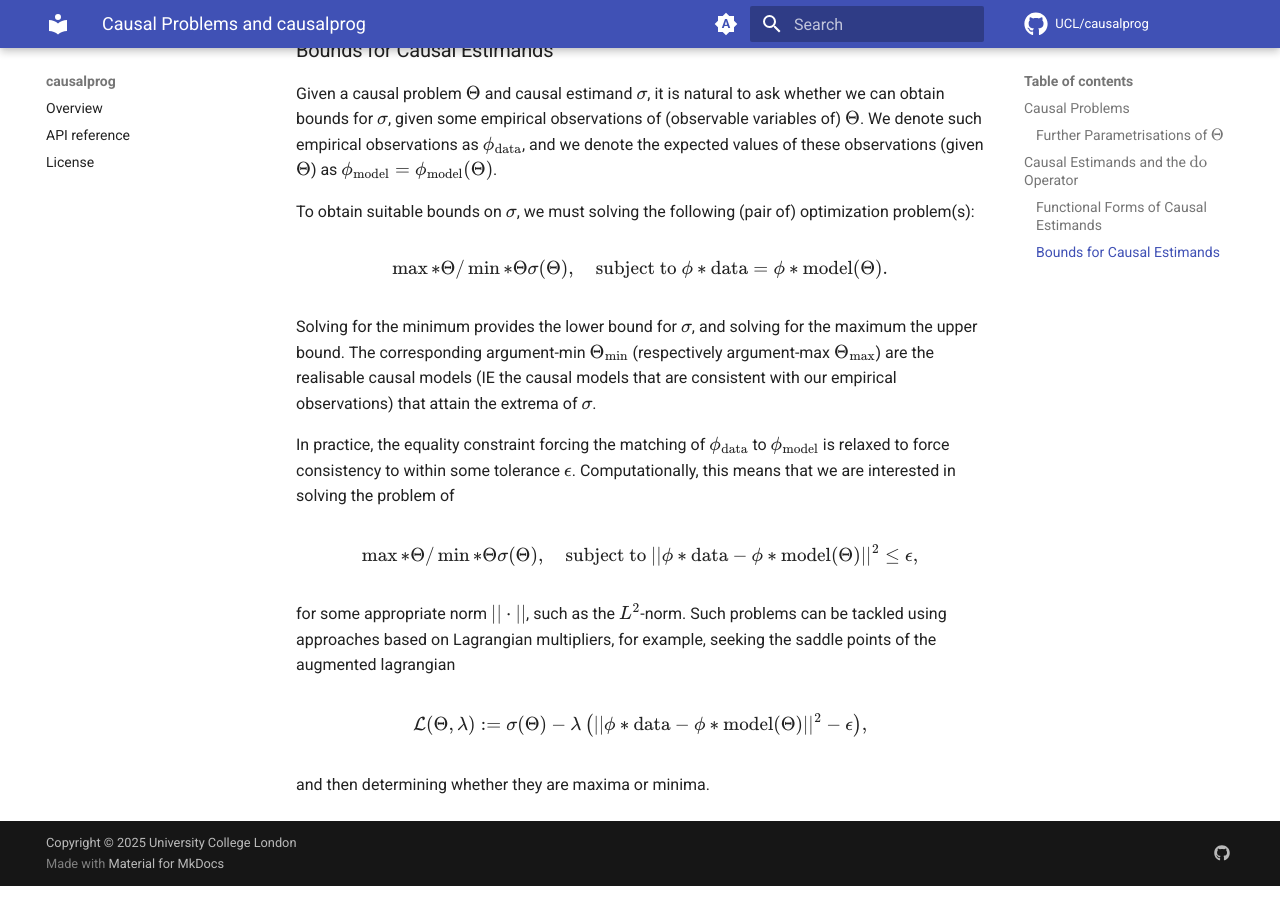
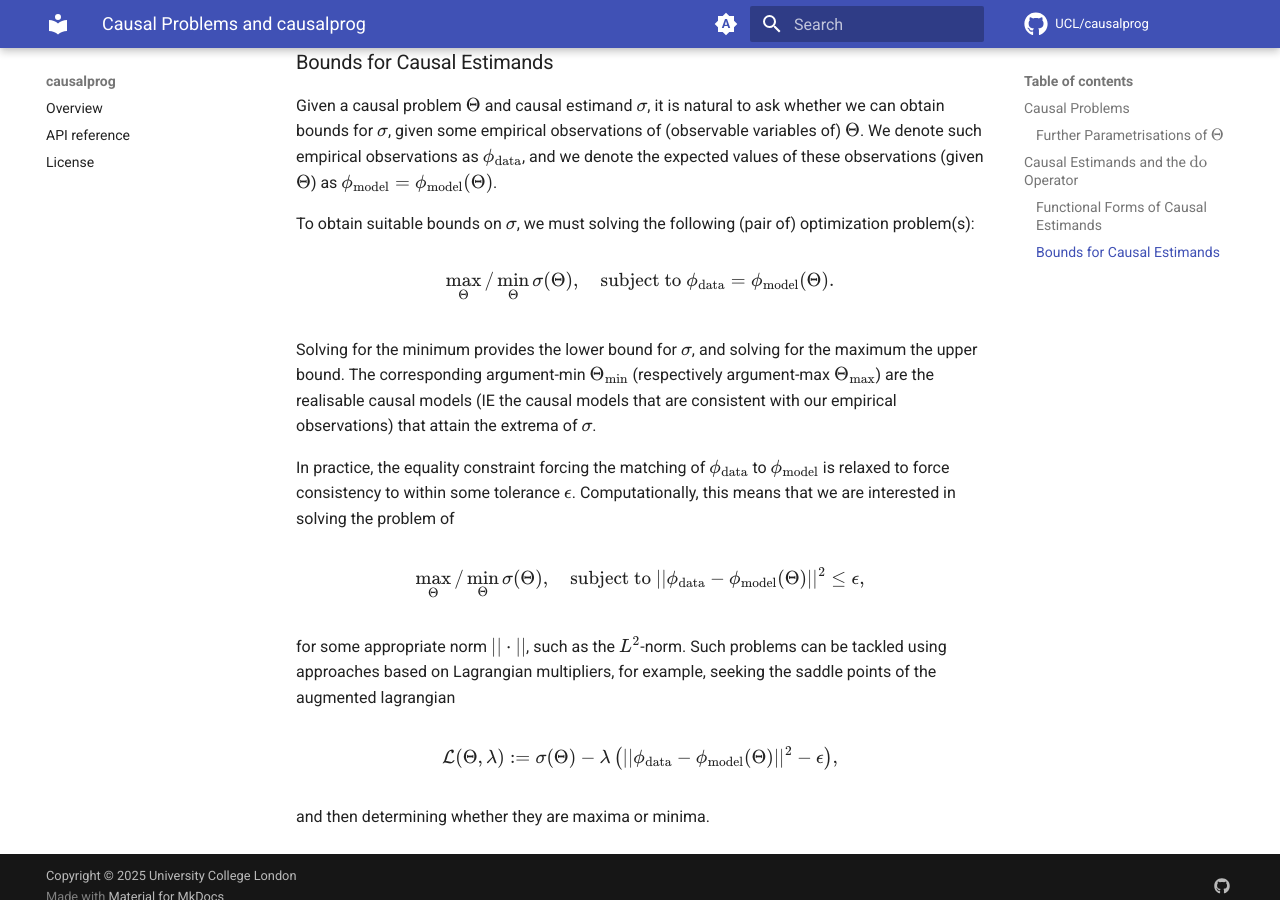
Before and after one commit to UCL/causalprog, an MkDocs documentation site: the page built from docs/mathematical-context.md, in a window 1280 px wide and 900 px high, scrolled down 1991 px. Built offline with MkDocs 1.6.1 and Material for MkDocs 9.7.7, drawn with Linux system fonts in a browser that asks for light colours; comment, search, counter and statistics services are not loaded; some of the changed text lies outside the part shown.

```diff
--- a/.pre-commit-config.yaml
+++ b/.pre-commit-config.yaml
@@ -26,6 +26,9 @@ repos:
     rev: v3.4.2
     hooks:
       - id: prettier
+        additional_dependencies:
+          - prettier@2.1.2
+          - remark-math
         args:
           - --quote-props=as-needed
   - repo: https://github.com/pre-commit/pre-commit-hooks
--- a/docs/mathematical-context.md
+++ b/docs/mathematical-context.md
@@ -2,7 +2,7 @@
 
 TL;DR, `causalprog` solves
 
-$$ \max*\Theta / \min*\Theta \sigma(\Theta), \quad \text{subject to } \quad \mathrm{dist}(\phi*\mathrm{data}, \phi*\mathrm{model}(\Theta))\leq \epsilon, $$
+$$ \max_{\Theta} / \min_{\Theta} \sigma(\Theta), \quad \text{subject to } \quad \mathrm{dist}(\phi_\mathrm{data}, \phi_\mathrm{model}(\Theta))\leq \epsilon, $$
 
 for a given
 
@@ -66,7 +66,7 @@ We denote such empirical observations as $\phi_\mathrm{data}$, and we denote the
 
 To obtain suitable bounds on $\sigma$, we must solving the following (pair of) optimization problem(s):
 
-$$ \max*\Theta / \min*\Theta \sigma(\Theta), \quad \text{subject to } \phi*\mathrm{data} = \phi*\mathrm{model}(\Theta). $$
+$$ \max_\Theta / \min_\Theta \sigma(\Theta), \quad \text{subject to } \phi_\mathrm{data} = \phi_\mathrm{model}(\Theta). $$
 
 Solving for the minimum provides the lower bound for $\sigma$, and solving for the maximum the upper bound.
 The corresponding argument-min $\Theta_{\mathrm{min}}$ (respectively argument-max $\Theta_{\mathrm{max}}$) are the realisable causal models (IE the causal models that are consistent with our empirical observations) that attain the extrema of $\sigma$.
@@ -74,11 +74,11 @@ The corresponding argument-min $\Theta_{\mathrm{min}}$ (respectively argument-ma
 In practice, the equality constraint forcing the matching of $\phi_\mathrm{data}$ to $\phi_\mathrm{model}$ is relaxed to force consistency to within some tolerance $\epsilon$.
 Computationally, this means that we are interested in solving the problem of
 
-$$ \max*\Theta / \min*\Theta \sigma(\Theta), \quad \text{subject to } \vert\vert \phi*\mathrm{data} - \phi*\mathrm{model}(\Theta) \vert\vert^2 \leq \epsilon, $$
+$$ \max_\Theta / \min_\Theta \sigma(\Theta), \quad \text{subject to } \vert\vert \phi_\mathrm{data} - \phi_\mathrm{model}(\Theta) \vert\vert^2 \leq \epsilon, $$
 
 for some appropriate norm $\vert\vert\cdot\vert\vert$, such as the $L^2$-norm.
 Such problems can be tackled using approaches based on Lagrangian multipliers, for example, seeking the saddle points of the augmented lagrangian
 
-$$ \mathcal{L}(\Theta, \lambda) := \sigma(\Theta) - \lambda \left( \vert\vert \phi*\mathrm{data} - \phi*\mathrm{model}(\Theta) \vert\vert^2 - \epsilon\right), $$
+$$ \mathcal{L}(\Theta, \lambda) := \sigma(\Theta) - \lambda \left( \vert\vert \phi_\mathrm{data} - \phi_\mathrm{model}(\Theta) \vert\vert^2 - \epsilon\right), $$
 
 and then determining whether they are maxima or minima.
```
